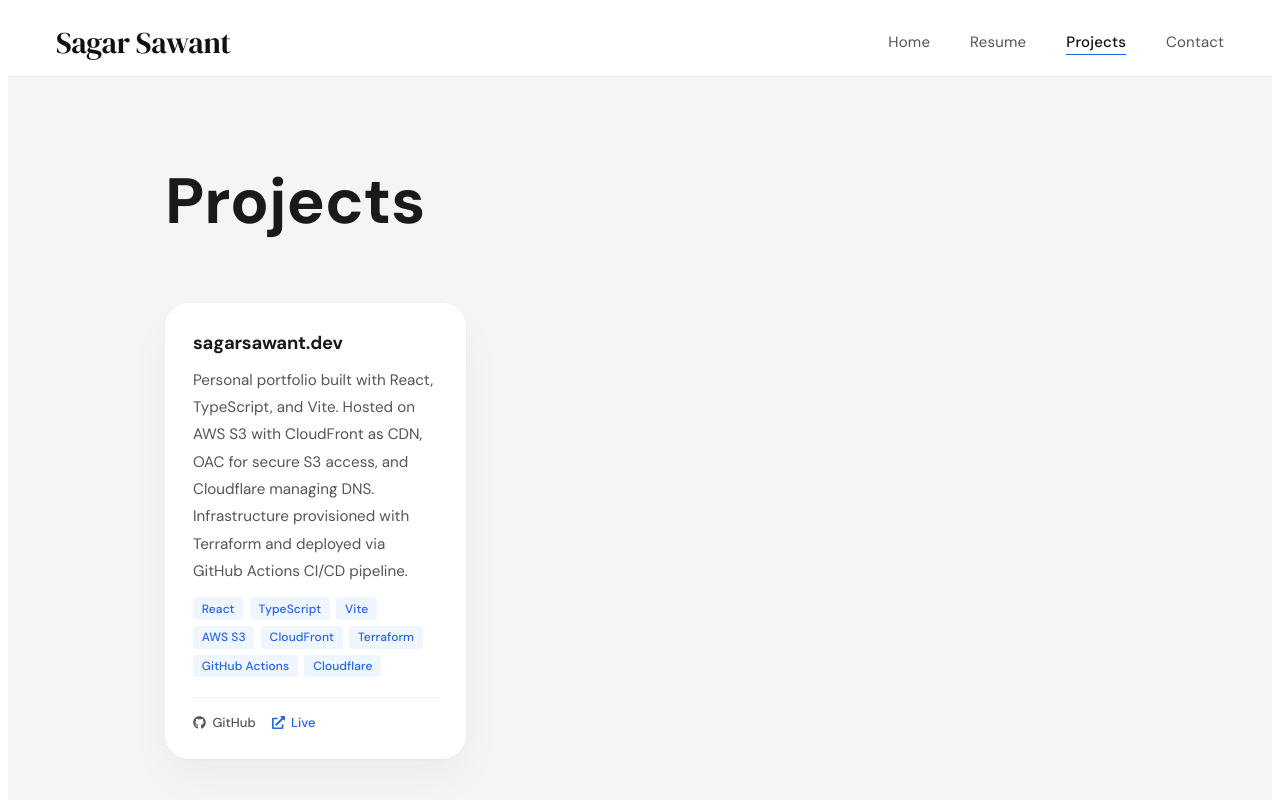
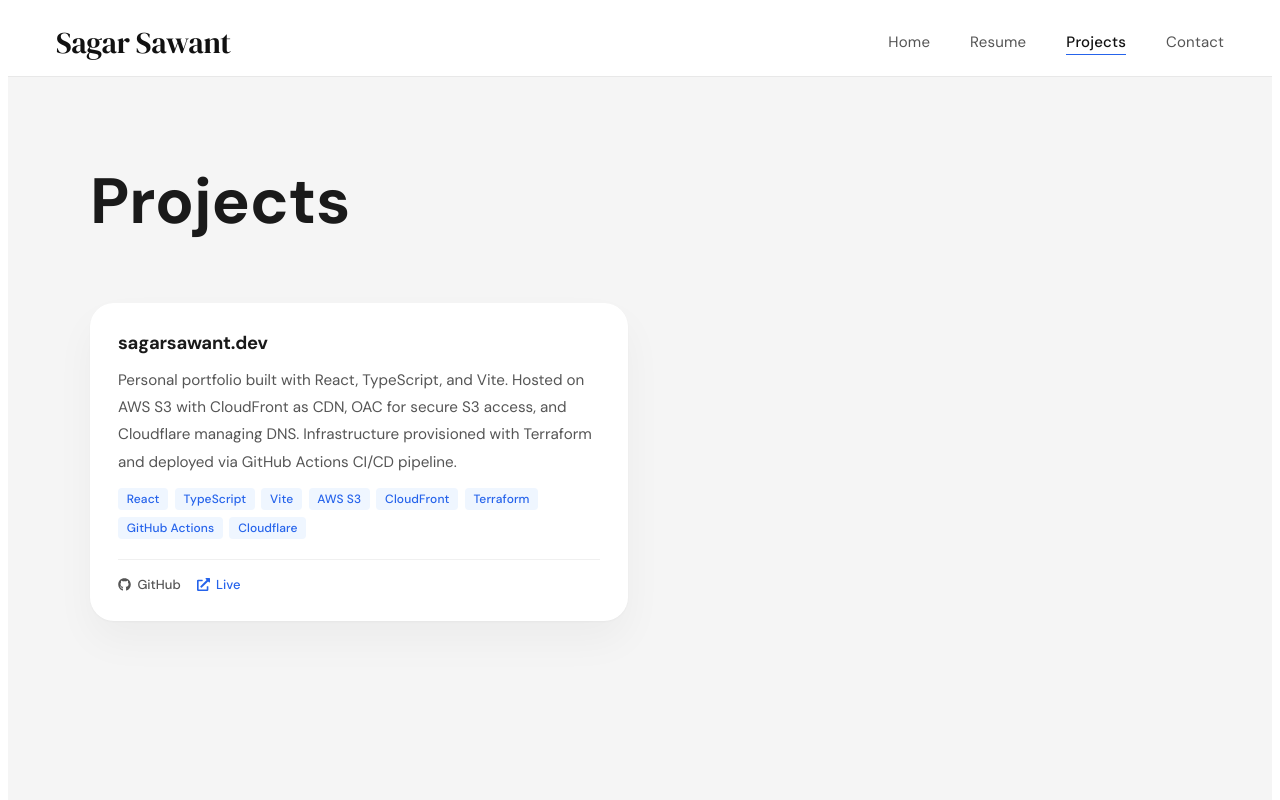
Before and after one commit to Sagarsawant224/sagar-sawant-portfolio, a React (Vite) app: page /projects in a window 1280 px wide. Shown: the top 800 px of the page. Built offline with nearby package versions, Linux system fonts and the light colour scheme.

Commit message:
Made UI changes to Project Grid

```diff
--- a/src/components/pages/Projects/Projects.css
+++ b/src/components/pages/Projects/Projects.css
@@ -13,7 +13,7 @@
 /* ── Page header ── */
 .projects__header {
   width: 100%;
-  max-width: 950px;
+  max-width: 1100px;
   margin-bottom: 4rem;
 
   opacity: 0;
@@ -34,10 +34,10 @@
 /* ── Grid ── */
 .projects__grid {
   width: 100%;
-  max-width: 950px;
+  max-width: 1100px;
 
   display: grid;
-  grid-template-columns: repeat(auto-fill, minmax(280px, 1fr));
+  grid-template-columns: repeat(auto-fill, minmax(380px, 1fr));
   gap: 1.5rem;
 
   opacity: 0;
@@ -171,7 +171,7 @@
 /* ── Tablet ── */
 @media (max-width: 900px) {
   .projects__grid {
-    grid-template-columns: repeat(auto-fill, minmax(260px, 1fr));
+    grid-template-columns: repeat(auto-fill, minmax(320px, 1fr));
   }
 }
 
```
